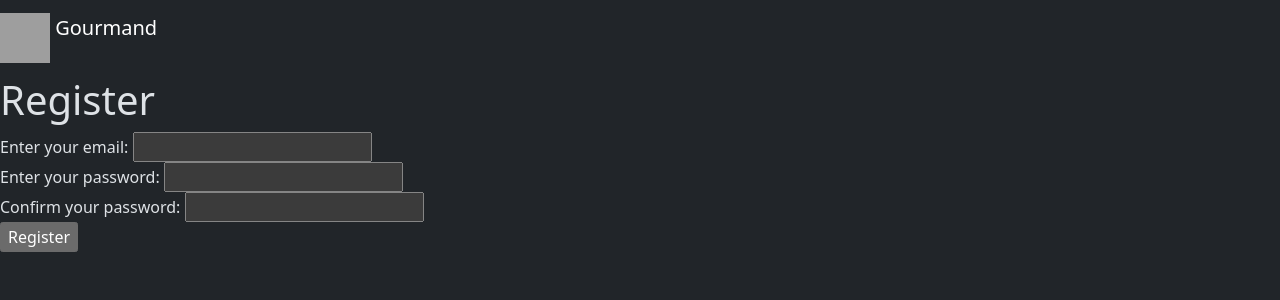
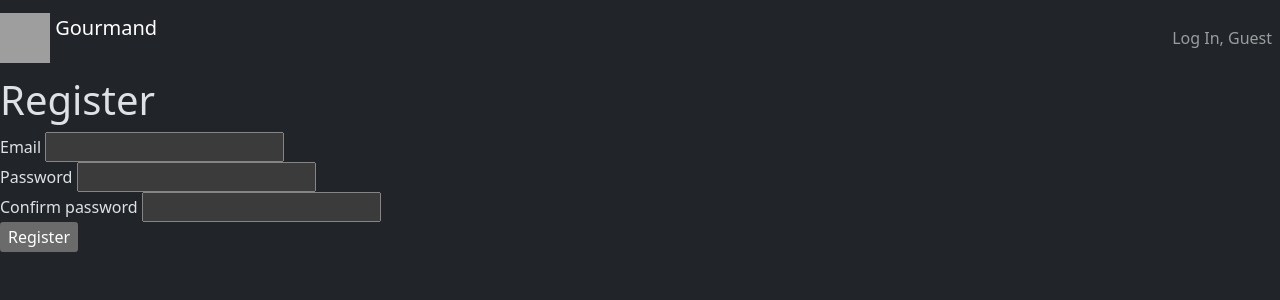
Before and after one commit to raindata5/gourmand-api, a FastAPI app: page /auth/register in a window 1280 px wide. Shown: the top 300 px of the page. Run offline with FastAPI, Linux system fonts and the light colour scheme; parts of the project's set-up code (start-up, migrations or seed data) failed here and were passed over; grey boxes are pictures that could not be loaded.

Commit message:
complete basic registration flow w/o email verification

```diff
--- a/alembic.ini
+++ b/alembic.ini
@@ -2,7 +2,7 @@
 
 [alembic]
 # path to migration scripts
-script_location = g_production1_db
+script_location = g_production_db
 
 # template used to generate migration files
 # file_template = %%(rev)s_%%(slug)s
--- a/gourmandapiapp/templates/auth_register.html
+++ b/gourmandapiapp/templates/auth_register.html
@@ -7,7 +7,15 @@
 </title>
 {% endblock %}
 
-
+{% block nav_bar_custom %}
+<nav class="navbar navbar-expand-lg navbar-dark bg-dark justify-content-between">
+    <ul class="nav navbar-nav navbar-right mr-auto">
+        <li class="nav-item">
+            <a class="nav-link mr-sm-2" href="/login">Log In, {{user_obj.userid}}</a>
+        </li>
+    </ul>
+  </nav>
+{% endblock %}
 {% block body %}
     <div>
         <h1>
@@ -18,15 +26,15 @@
     <form class="form-horizontal" method="post" action="/auth/register">
 
         <div class="form-group">
-            <label for="email_input">Enter your email: </label>
+            <label for="email_input">Email </label>
             <input type="email" name="email_input">
         </div>
         <div class="form-group">
-            <label for="password_input">Enter your password: </label>
+            <label for="password_input">Password </label>
             <input type="password" name="password_input">
         </div>
         <div class="form-group">
-            <label for="password_input_2">Confirm your password: </label>
+            <label for="password_input_2">Confirm password </label>
             <input type="password" name="password_input_2">
         </div>
         <div class="form-group">
--- a/gourmandapiapp/templates/index.html
+++ b/gourmandapiapp/templates/index.html
@@ -23,7 +23,8 @@
   <body>
     <nav class="navbar navbar-expand-lg navbar-dark bg-dark justify-content-between">
 
-      <a class="navbar-brand" href="https://github.com/raindata5/gourmand-data-pipelines">
+      <!-- <a class="navbar-brand" href="https://github.com/raindata5/gourmand-data-pipelines"> -->
+        <a class="navbar-brand" href="/">
         <img src="https://th.bing.com/th/id/OIG.rzvxuaYqKTda_jBDjOY.?pid=ImgGn" width="50" height="50" class="d-inline-block align-top" alt="An AI generated image related to Gourmand">
         Gourmand
       </a>
@@ -37,6 +38,9 @@
       {% else %}
       <li class="nav-item">
         <a class="nav-link mr-sm-2" href="/login">Log In, {{user_obj.userid}}</a>
+      </li>
+      <li class="nav-item">
+        <a class="nav-link mr-sm-2" href="/auth/register"> Register </a>
       </li>
       {% endif %}
 
--- a/gourmandapiapp/templates/login.html
+++ b/gourmandapiapp/templates/login.html
@@ -8,6 +8,13 @@
 
   <body>
     {% block nav_bar_custom %}
+    <nav class="navbar navbar-expand-lg navbar-dark bg-dark justify-content-between">
+      <ul class="nav navbar-nav navbar-right mr-auto">
+        <li class="nav-item">
+          <a class="nav-link mr-sm-2" href="/auth/register"> Register </a>
+        </li>
+      </ul>
+    </nav>
     {% endblock %}
 
     {% block body %}
```
Also changed, not shown: gourmandapiapp/routers/authusers.py (+6 -5 lines), gourmandapiapp/schemas.py (+5 -7 lines).
